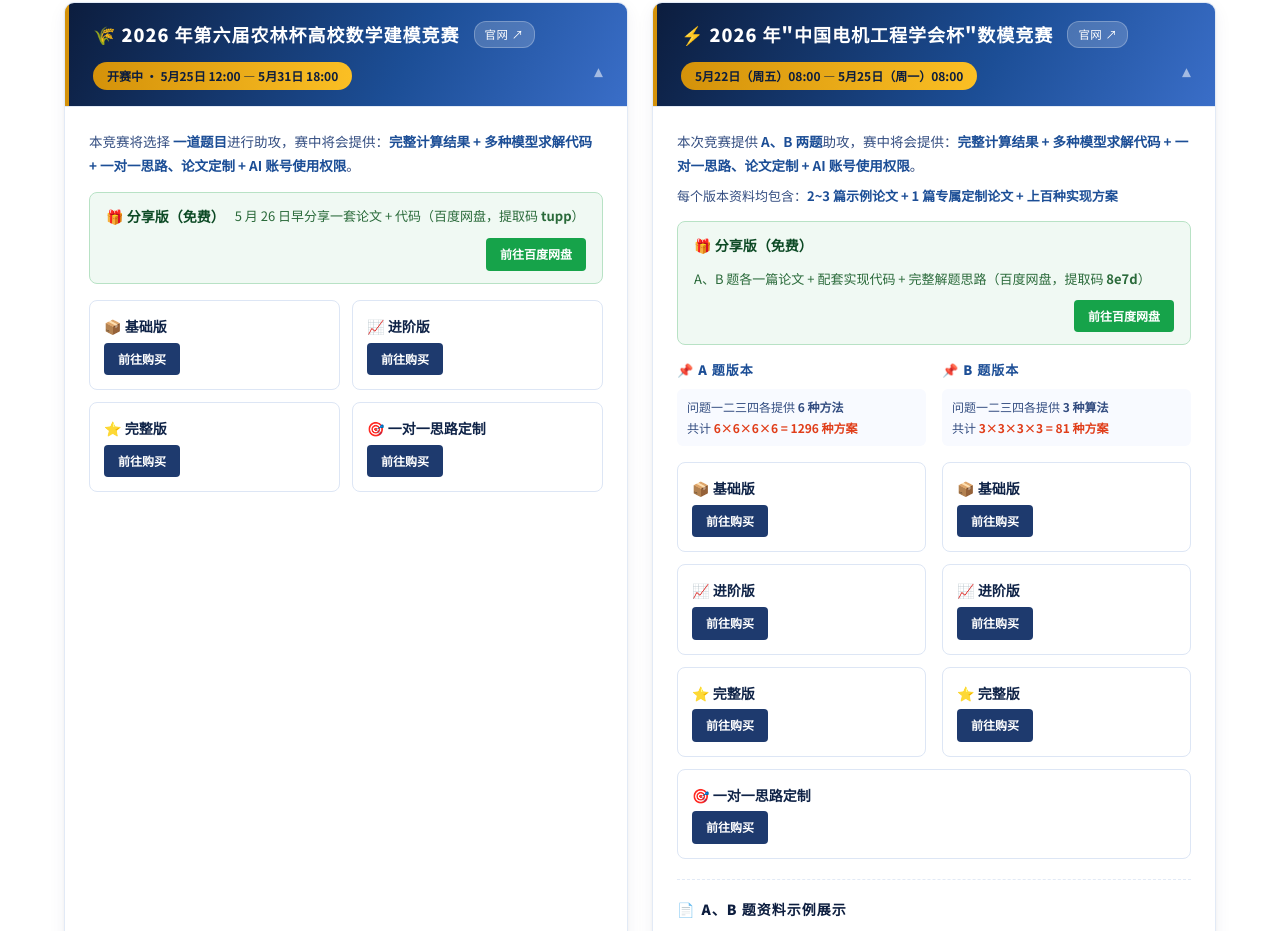
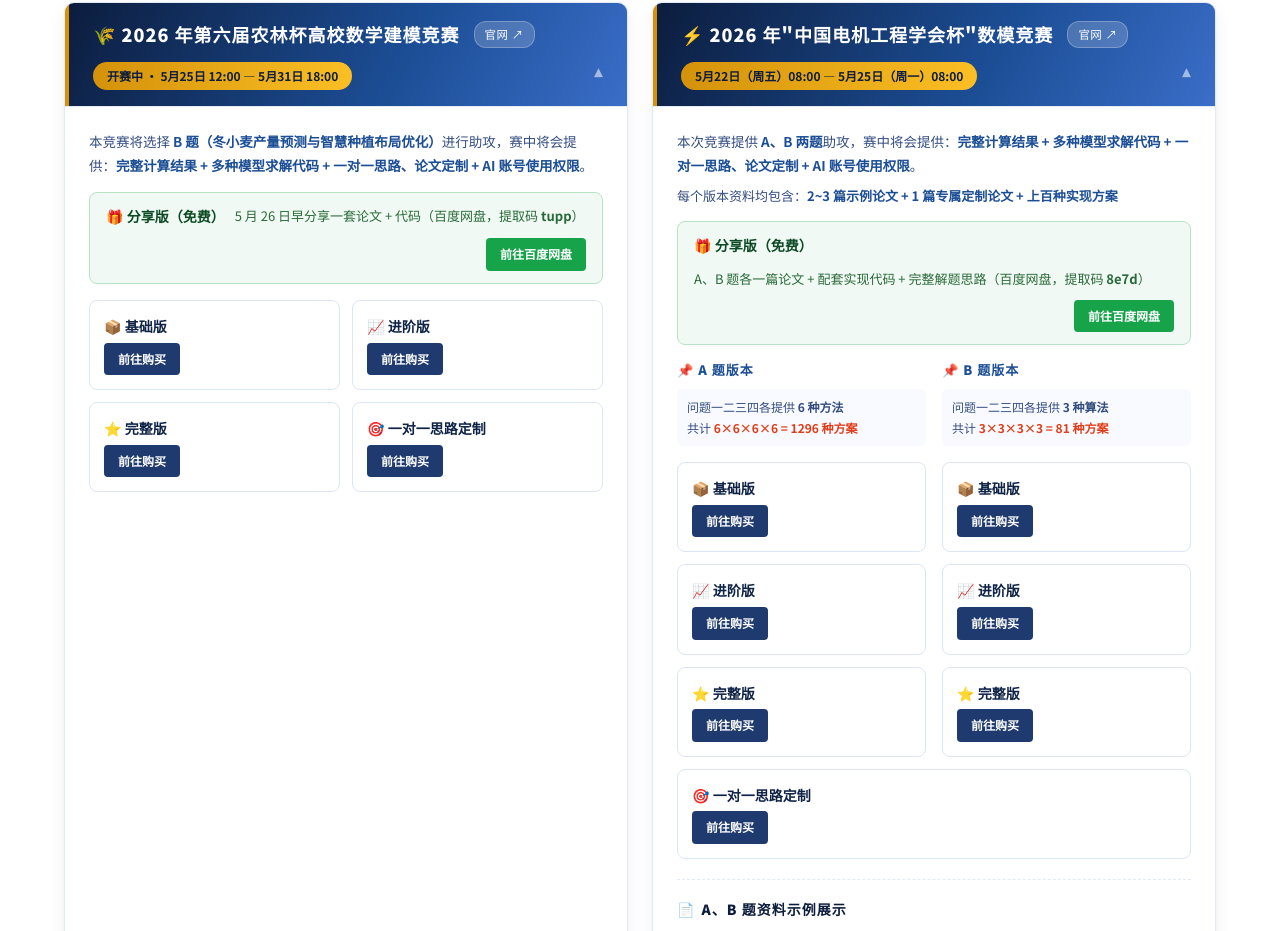
Before and after one commit to BZDmathclub/bzd-website, a plain HTML site: page index.html in a window 1280 px wide. Shown: the part 1489-2420 px from the top of the page. Drawn offline with Linux system fonts and the light colour scheme.

Commit message:
农林杯：明确助攻 B 题（冬小麦产量预测与智慧种植布局优化）

```diff
--- a/index.html
+++ b/index.html
@@ -1243,7 +1243,7 @@ a { color:inherit; }
       </div>
       <div class="comp-card-body">
         <div class="comp-meta">
-          本竞赛将选择 <strong>一道题目</strong>进行助攻，赛中将会提供：<strong>完整计算结果 + 多种模型求解代码 + 一对一思路、论文定制 + AI 账号使用权限</strong>。
+          本竞赛将选择 <strong>B 题（冬小麦产量预测与智慧种植布局优化）</strong>进行助攻，赛中将会提供：<strong>完整计算结果 + 多种模型求解代码 + 一对一思路、论文定制 + AI 账号使用权限</strong>。
         </div>
         <div style="margin:6px 0 14px;padding:12px 16px;background:#f0f9f3;border:1.5px solid #b8e2c5;border-radius:8px;display:flex;flex-wrap:wrap;align-items:center;gap:10px;">
           <span style="font-size:14px;font-weight:900;color:#0d4a25;">🎁 分享版（免费）</span>
```
